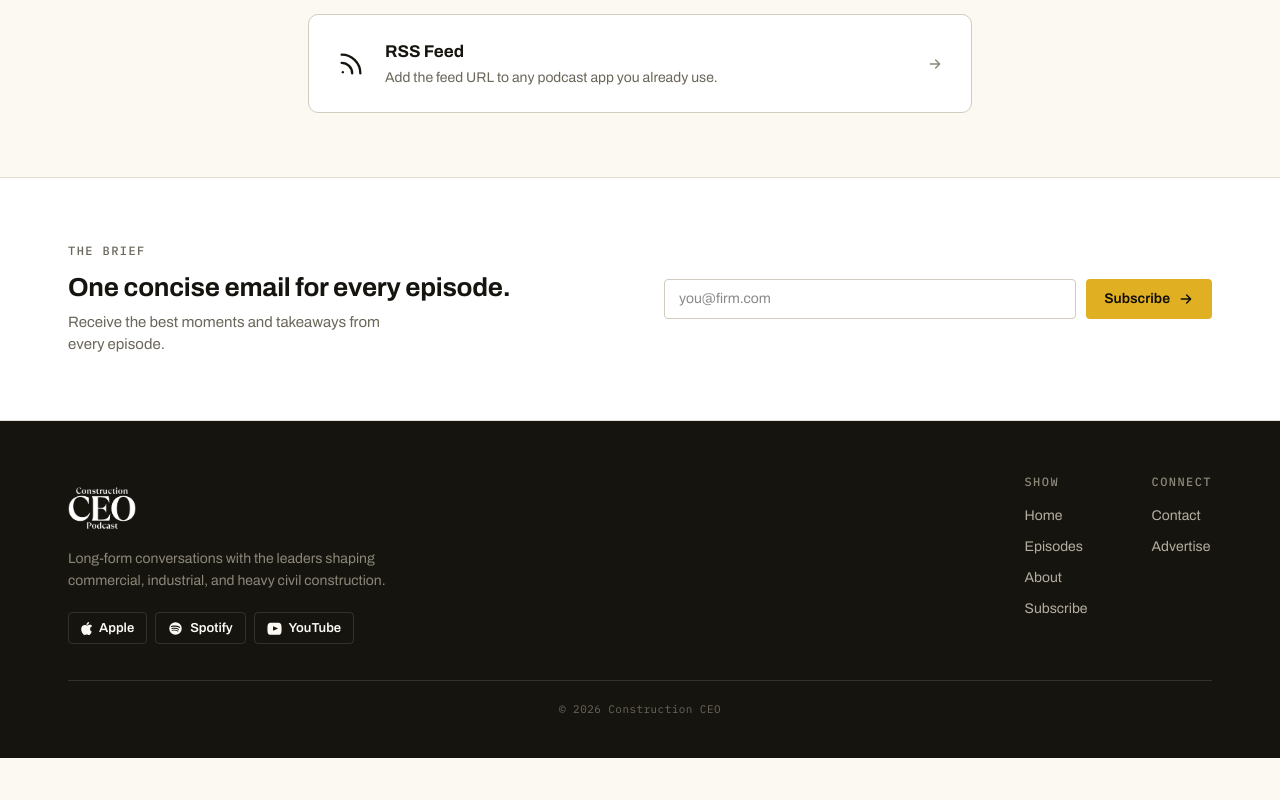
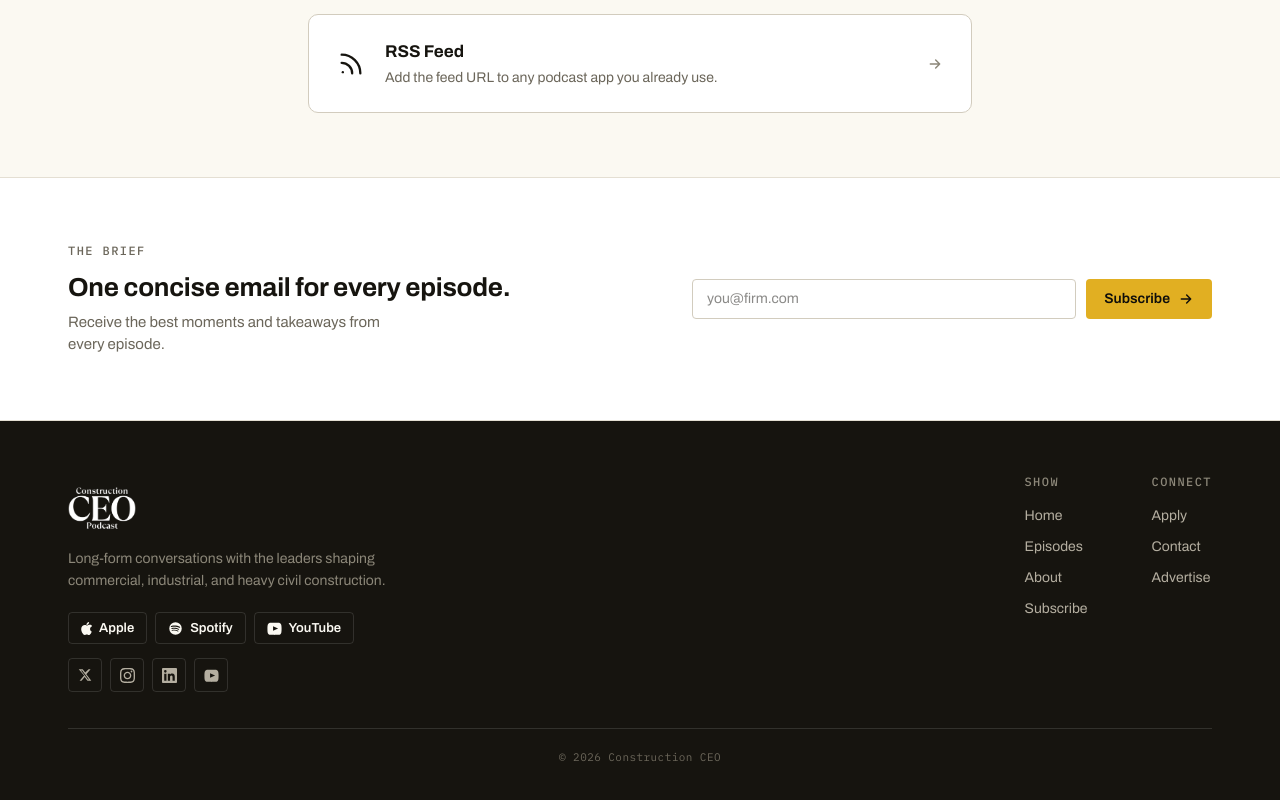
Before and after one commit to johnkakuk/construction-ceo, a Next.js app: page /subscribe in a window 1280 px wide. Shown: the part 839-1639 px from the top of the page. Before the commit the page ends 1597 px from the top, so only its background shows below. Built offline with nearby package versions, Linux system fonts and the light colour scheme.

Commit message:
Swapped signup form, added social links, added link to application form

```diff
--- a/app/globals.css
+++ b/app/globals.css
@@ -116,10 +116,10 @@ html, body { overflow-x: clip; }
   align-items: center;
 }
 .cc-newsletter-grid {
-  display: grid;
-  grid-template-columns: 1fr 1fr;
+  display: flex;
+  align-items: center;
+  justify-content: space-between;
   gap: 48px;
-  align-items: center;
 }
 
 @media (max-width: 767px) {
@@ -139,6 +139,9 @@ html, body { overflow-x: clip; }
   .cc-home-hero-grid  { display: block; }
   .cc-home-hero-image { display: none; }
 
+}
+
+@media (max-width: 880px) {
   .cc-newsletter-grid { display: block; }
   .cc-newsletter-grid > * + * { margin-top: 28px; }
 }
--- a/components/Footer.tsx
+++ b/components/Footer.tsx
@@ -1,4 +1,3 @@
-import Link from 'next/link'
 
 const AppleIcon = () => (
   <svg width="11" height="13" viewBox="0 0 814 1000" fill="currentColor">
@@ -15,8 +14,23 @@ const YouTubeIcon = () => (
     <path d="M23 7s-.3-2-1.2-2.8c-1.1-1.2-2.4-1.2-3-1.3C16.6 2.8 12 2.8 12 2.8s-4.6 0-6.8.1c-.6.1-1.9.1-3 1.3C1.3 5 1 7 1 7S.7 9.2.7 11.5v2.1c0 2.3.3 4.5.3 4.5s.3 2 1.2 2.8c1.1 1.2 2.6 1.1 3.3 1.2C7.5 22.2 12 22.2 12 22.2s4.6 0 6.8-.2c.6-.1 1.9-.1 3-1.3.9-.8 1.2-2.8 1.2-2.8s.3-2.2.3-4.5v-2.1C23.3 9.2 23 7 23 7zM9.7 15.5V8.4l8.1 3.6-8.1 3.5z" />
   </svg>
 )
+const XIcon = () => (
+  <svg width="14" height="14" viewBox="0 0 24 24" fill="currentColor">
+    <path d="M18.244 2.25h3.308l-7.227 8.26 8.502 11.24H16.17l-4.714-6.231-5.401 6.231H2.748l7.73-8.835L1.254 2.25H8.08l4.252 5.626L18.244 2.25zm-1.161 17.52h1.833L7.084 4.126H5.117L17.083 19.77z"/>
+  </svg>
+)
+const InstagramIcon = () => (
+  <svg width="15" height="15" viewBox="0 0 24 24" fill="currentColor">
+    <path d="M12 2.163c3.204 0 3.584.012 4.85.07 3.252.148 4.771 1.691 4.919 4.919.058 1.265.069 1.645.069 4.849 0 3.205-.012 3.584-.069 4.849-.149 3.225-1.664 4.771-4.919 4.919-1.266.058-1.644.07-4.85.07-3.204 0-3.584-.012-4.849-.07-3.26-.149-4.771-1.699-4.919-4.92-.058-1.265-.07-1.644-.07-4.849 0-3.204.013-3.583.07-4.849.149-3.227 1.664-4.771 4.919-4.919 1.266-.057 1.645-.069 4.849-.069zm0-2.163c-3.259 0-3.667.014-4.947.072-4.358.2-6.78 2.618-6.98 6.98-.059 1.281-.073 1.689-.073 4.948 0 3.259.014 3.668.072 4.948.2 4.358 2.618 6.78 6.98 6.98 1.281.058 1.689.072 4.948.072 3.259 0 3.668-.014 4.948-.072 4.354-.2 6.782-2.618 6.979-6.98.059-1.28.073-1.689.073-4.948 0-3.259-.014-3.667-.072-4.947-.196-4.354-2.617-6.78-6.979-6.98-1.281-.059-1.69-.073-4.949-.073zm0 5.838c-3.403 0-6.162 2.759-6.162 6.162s2.759 6.163 6.162 6.163 6.162-2.759 6.162-6.163c0-3.403-2.759-6.162-6.162-6.162zm0 10.162c-2.209 0-4-1.79-4-4 0-2.209 1.791-4 4-4s4 1.791 4 4c0 2.21-1.791 4-4 4zm6.406-11.845c-.796 0-1.441.645-1.441 1.44s.645 1.44 1.441 1.44c.795 0 1.439-.645 1.439-1.44s-.644-1.44-1.439-1.44z"/>
+  </svg>
+)
+const LinkedInIcon = () => (
+  <svg width="15" height="15" viewBox="0 0 24 24" fill="currentColor">
+    <path d="M20.447 20.452h-3.554v-5.569c0-1.328-.027-3.037-1.852-3.037-1.853 0-2.136 1.445-2.136 2.939v5.667H9.351V9h3.414v1.561h.046c.477-.9 1.637-1.85 3.37-1.85 3.601 0 4.267 2.37 4.267 5.455v6.286zM5.337 7.433a2.062 2.062 0 01-2.063-2.065 2.064 2.064 0 112.063 2.065zm1.782 13.019H3.555V9h3.564v11.452zM22.225 0H1.771C.792 0 0 .774 0 1.729v20.542C0 23.227.792 24 1.771 24h20.451C23.2 24 24 23.227 24 22.271V1.729C24 .774 23.2 0 22.222 0h.003z"/>
+  </svg>
+)
 
-type FooterSection = { heading: string; links: { label: string; href: string }[] }
+type FooterSection = { heading: string; links: { label: string; href: string; external?: boolean }[] }
 
 const footerSections: FooterSection[] = [
   {
@@ -31,6 +45,7 @@ const footerSections: FooterSection[] = [
   {
     heading: 'Connect',
     links: [
+      { label: 'Apply', href: 'https://docs.google.com/forms/d/e/1FAIpQLSfIEXkz8UkBdh-fRjvjnlYlanGSgxjUYev5A1atnnE4EuLtTg/viewform?usp=publish-editor', external: true },
       { label: 'Contact', href: 'mailto:contact@constructionceo.com' },
       { label: 'Advertise', href: 'mailto:advertise@constructionceo.com' },
     ],
@@ -42,6 +57,24 @@ const platformButtons = [
   { label: 'Spotify', href: 'https://open.spotify.com/show/033gFccjNwRC5NPHkGpApG', icon: <SpotifyIcon /> },
   { label: 'YouTube', href: 'https://www.youtube.com/@ConstructionCEO', icon: <YouTubeIcon /> },
 ]
+
+const socialLinks = [
+  { label: 'X', href: 'https://x.com/constructionceo', icon: <XIcon /> },
+  { label: 'Instagram', href: 'https://instagram.com/constructionceo', icon: <InstagramIcon /> },
+  { label: 'LinkedIn', href: 'https://linkedin.com/company/constructionceo', icon: <LinkedInIcon /> },
+  { label: 'YouTube', href: 'https://www.youtube.com/@ConstructionCEO', icon: <YouTubeIcon /> },
+]
+
+const iconBtnStyle = {
+  display: 'inline-flex', alignItems: 'center', justifyContent: 'center',
+  width: 34, height: 34,
+  borderRadius: 'var(--radius-sm)',
+  border: '1px solid rgba(255,255,255,0.12)',
+  background: 'transparent',
+  color: 'var(--steel-300)',
+  textDecoration: 'none',
+  transition: 'background 120ms ease-out, color 120ms ease-out',
+} as const
 
 export default function Footer() {
   return (
@@ -58,13 +91,11 @@ export default function Footer() {
             <p style={{ fontSize: 14, color: 'var(--steel-400)', marginTop: 0, lineHeight: 1.6 }}>
               Long-form conversations with the leaders shaping commercial, industrial, and heavy civil construction.
             </p>
+
+            {/* Podcast platforms */}
             <div style={{ display: 'flex', gap: 8, marginTop: 20, flexWrap: 'wrap' }}>
               {platformButtons.map(({ label, href, icon }) => (
-                <a
-                  key={label}
-                  href={href}
-                  target="_blank"
-                  rel="noopener noreferrer"
+                <a key={label} href={href} target="_blank" rel="noopener noreferrer" aria-label={label}
                   style={{
                     display: 'inline-flex', alignItems: 'center', gap: 7,
                     height: 32, padding: '0 12px',
@@ -78,6 +109,15 @@ export default function Footer() {
                 </a>
               ))}
             </div>
+
+            {/* Social icons */}
+            <div style={{ display: 'flex', gap: 8, marginTop: 14 }}>
+              {socialLinks.map(({ label, href, icon }) => (
+                <a key={label} href={href} target="_blank" rel="noopener noreferrer" aria-label={label} style={iconBtnStyle}>
+                  {icon}
+                </a>
+              ))}
+            </div>
           </div>
 
           {/* Nav columns */}
@@ -86,10 +126,14 @@ export default function Footer() {
               <div key={heading}>
                 <div className="cc-eyebrow" style={{ color: 'var(--steel-400)', marginBottom: 14 }}>{heading}</div>
                 <div style={{ display: 'flex', flexDirection: 'column', gap: 10 }}>
-                  {links.map(({ label, href }) => (
-                    <Link key={label} href={href} style={{ fontSize: 14, color: 'var(--steel-300)', textDecoration: 'none' }}>
+                  {links.map(({ label, href, external }) => (
+                    <a key={label} href={href}
+                      target={external ? '_blank' : undefined}
+                      rel={external ? 'noopener noreferrer' : undefined}
+                      style={{ fontSize: 14, color: 'var(--steel-300)', textDecoration: 'none' }}
+                    >
                       {label}
-                    </Link>
+                    </a>
                   ))}
                 </div>
               </div>
--- a/components/Newsletter.tsx
+++ b/components/Newsletter.tsx
@@ -1,10 +1,81 @@
 'use client'
+
+import { useState } from 'react'
 
 const ArrowIcon = () => (
   <svg width="16" height="16" viewBox="0 0 24 24" fill="none" stroke="currentColor" strokeWidth="2.2" strokeLinecap="round" strokeLinejoin="round">
     <path d="M5 12h14M13 6l6 6-6 6" />
   </svg>
 )
+
+function NewsletterForm() {
+  const [email, setEmail] = useState('')
+  const [status, setStatus] = useState<'idle' | 'loading' | 'success' | 'error'>('idle')
+
+  async function handleSubmit(e: React.FormEvent) {
+    e.preventDefault()
+    setStatus('loading')
+    try {
+      const res = await fetch('/api/subscribe', {
+        method: 'POST',
+        headers: { 'Content-Type': 'application/json' },
+        body: JSON.stringify({ email }),
+      })
+      setStatus(res.ok ? 'success' : 'error')
+    } catch {
+      setStatus('error')
+    }
+  }
+
+  if (status === 'success') {
+    return (
+      <p style={{ fontSize: 15, fontWeight: 600, color: 'var(--accent)' }}>
+        You're in — check your inbox to confirm.
+      </p>
+    )
+  }
+
+  return (
+    <form className="cc-newsletter-form" style={{ display: 'flex', gap: 10, width: '100%' }} onSubmit={handleSubmit}>
+      <input
+        type="email"
+        placeholder="you@firm.com"
+        value={email}
+        onChange={e => setEmail(e.target.value)}
+        required
+        disabled={status === 'loading'}
+        className="cc-newsletter-email"
+        style={{
+          flex: 1, height: 40, padding: '0 14px',
+          fontFamily: 'var(--font-sans)', fontSize: 14, color: 'var(--text-strong)',
+          background: 'var(--surface-card)', border: '1px solid var(--border)',
+          borderRadius: 'var(--radius-sm)', outline: 'none',
+          transition: 'border-color 120ms ease-out',
+        }}
+      />
+      <button
+        type="submit"
+        disabled={status === 'loading'}
+        style={{
+          display: 'inline-flex', alignItems: 'center', gap: 8,
+          height: 40, padding: '0 18px',
+          fontFamily: 'var(--font-sans)', fontSize: 14, fontWeight: 600,
+          borderRadius: 'var(--radius-sm)', border: 'none',
+          background: 'var(--accent)', color: 'var(--text-on-accent)',
+          cursor: status === 'loading' ? 'wait' : 'pointer',
+          whiteSpace: 'nowrap', opacity: status === 'loading' ? 0.7 : 1,
+        }}
+      >
+        {status === 'loading' ? 'Subscribing…' : <><span>Subscribe</span><ArrowIcon /></>}
+      </button>
+      {status === 'error' && (
+        <p style={{ fontSize: 13, color: 'var(--error, #e53e3e)', marginTop: 8 }}>
+          Something went wrong — please try again.
+        </p>
+      )}
+    </form>
+  )
+}
 
 export default function Newsletter() {
   return (
@@ -17,33 +88,9 @@ export default function Newsletter() {
             Receive the best moments and takeaways from every episode.
           </p>
         </div>
-        <form className="cc-newsletter-form" style={{ display: 'flex', gap: 10 }} onSubmit={(e) => e.preventDefault()}>
-          <input
-            type="email"
-            placeholder="you@firm.com"
-            className="cc-newsletter-email"
-            style={{
-              flex: 1, height: 40, padding: '0 14px',
-              fontFamily: 'var(--font-sans)', fontSize: 14, color: 'var(--text-strong)',
-              background: 'var(--surface-card)', border: '1px solid var(--border)',
-              borderRadius: 'var(--radius-sm)', outline: 'none',
-              transition: 'border-color 120ms ease-out',
-            }}
-          />
-          <button
-            type="submit"
-            style={{
-              display: 'inline-flex', alignItems: 'center', gap: 8,
-              height: 40, padding: '0 18px',
-              fontFamily: 'var(--font-sans)', fontSize: 14, fontWeight: 600,
-              borderRadius: 'var(--radius-sm)', border: 'none',
-              background: 'var(--accent)', color: 'var(--text-on-accent)',
-              cursor: 'pointer', whiteSpace: 'nowrap',
-            }}
-          >
-            Subscribe <ArrowIcon />
-          </button>
-        </form>
+        <div style={{ display: 'flex', alignItems: 'center', flex: 1, maxWidth: 520 }}>
+          <NewsletterForm />
+        </div>
       </div>
     </section>
   )
```
Also changed, not shown: app/api/subscribe/route.ts (added, +49 -0 lines).
